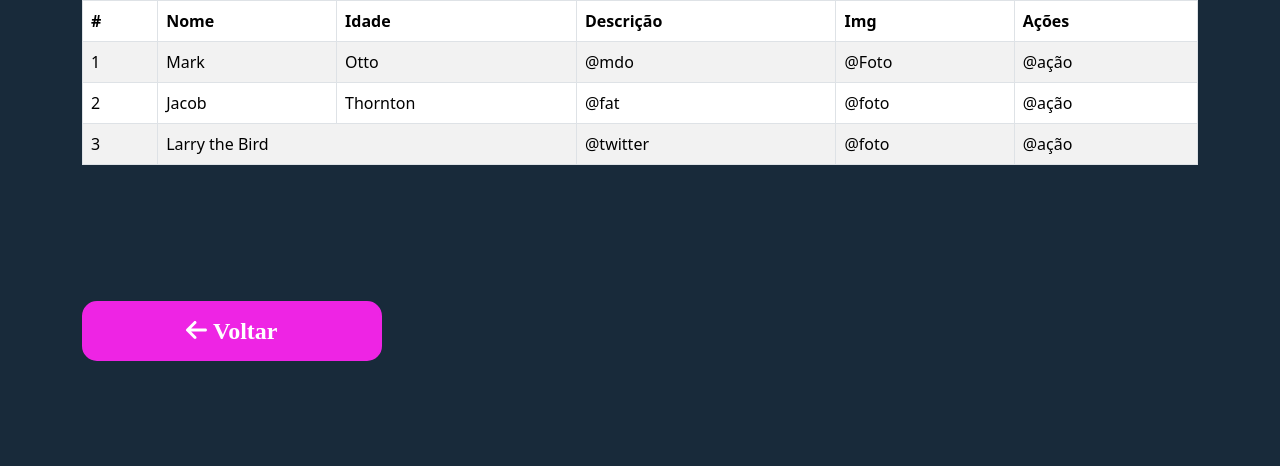
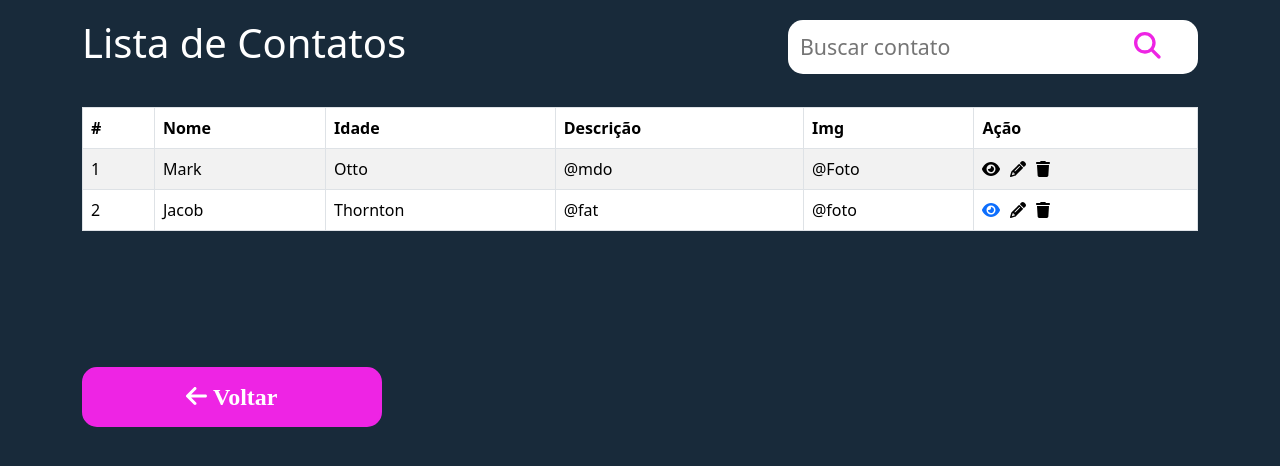
Before and after one commit to Evolumado2023/Login-usu-rio, a React (Vite) app: page /view in a window 1280 px wide. Shown: the top 466 px of the page. Built offline with nearby package versions, Linux system fonts and the light colour scheme.

Commit message:
atualizado 27/10/2023

```diff
--- a/src/App.css
+++ b/src/App.css
@@ -9,14 +9,79 @@ body{
     gap: 1em;
     padding-left: 1em;
     margin: 1em;
-
 }
 
 .container-box{
     width: 300px;
-    background-color: rgb(238, 36, 228);
+    background-color: rgb(36, 238, 194);
     padding: 10px;
     margin-bottom: 10px;
     border-radius: 10px;
     font-family: 'Times New Roman', Times, serif;
+
 }
+
+/* usado nos headers */
+.container-header{
+    margin-top: 1.2em;
+    justify-content: center;
+    justify-content: space-between;
+    display: flex;
+    align-items: center;
+
+}
+
+
+.profile-icon {
+    width: 60px; /* Tamanho desejado do círculo */
+    height: 50px;
+    background-color: #FFF;
+    border-radius: 50%;
+    display: flex;
+    align-items: center;
+    justify-content: center;
+  }
+
+
+
+
+.search{
+    padding: 10px;
+    background-color: #FFF;
+    width: 410px;
+    border-radius: 15px;
+    justify-content: center;
+    align-items: center;
+    justify-items: center;
+    justify-self: center;
+}
+
+.search input{
+    font-size: 16pt;
+    outline: none;
+}
+
+
+/*   VER STYLES */
+.dados {
+    background-color: #FFF;
+    display: flex;
+    flex-direction: column;
+    margin: 0 auto;
+    align-items: center;
+    padding: 20px;
+}
+.apresentation{
+    padding: 15px;
+    width: 1000px;
+    background-color: bisque;
+    display: flex;
+    gap: 2em;
+    justify-content: center;
+}
+
+.main-data{
+    width: 300px;
+    height: 300px;
+    background-color: aquamarine;
+}
--- a/src/App.jsx
+++ b/src/App.jsx
@@ -7,6 +7,7 @@ import CriarConta from './components/CriarConta';
 import RecuperaPas from './components/RecuperaPas';
 import Cadastrar from './components/Cadastrar';
 import View from './components/View';
+import Ver from './components/Ver';
 
 
 
@@ -20,6 +21,7 @@ function App() {
         <Route exact path='/recuperar-senha' Component={RecuperaPas} />
         <Route exact path='/cadastro' Component={Cadastrar} />
         <Route exact path='/view' Component={View} />
+        <Route exact path='/ver' Component={Ver} />
       </Routes>
     </Router>
   )
--- a/src/components/Cadastrar.jsx
+++ b/src/components/Cadastrar.jsx
@@ -2,27 +2,42 @@ import Button from 'react-bootstrap/Button';
 import Form from 'react-bootstrap/Form';
 import React, {useState} from 'react';
 import { Link } from 'react-router-dom';
+import { FontAwesomeIcon } from '@fortawesome/react-fontawesome';
+import { faUser } from '@fortawesome/free-solid-svg-icons';
 
 function Cadastrar() {
 
-  const menu = { display: "flex", justifyContent: "space-between "}
-  const item = { display: "flex", gap :"2em"}
-  const liStyle = { color: '#fff', fontSize: "16pt", listStyle: "none"}
+  //const headerStyle = { backgroundColor: "rgb(134, 245, 245)"}
+  //const menu = { display: "flex", justifyContent: "space-between "}
+  const item = { display: "flex", gap :"2em", color: "rgb(238, 36, 228)"}
+  const liStyle = { color: '#fff', fontSize: "18pt", listStyle: "none"}
+  const h1Style = { color: '#FFF'};
+  const i = { color: "rgb(238, 36, 228)" }
+  const a = { color: "#FFF", textDecoration: "none" }
 
-  const h1Style = { color: '#FFF'};
 
+
+  // <i class="fa-regular fa-user"></i> usuario
 
   return (
     <div className='container'>
-      <div style={menu} className="conatiner-menu">
+      <header>
+        <div className="container-header">
           <div className="title">
             <h1 style={h1Style}>Cadastre o seu contato</h1>
           </div>
           <div style={item} className="container-itens">
-          <li style={liStyle}>View</li>
-          <li style={liStyle}>Itens</li>
+            <li style={liStyle}>
+              <Link to={"/view"} style={a}>Contatos</Link>
+            </li>
+            <li style={liStyle}>
+              <div className="profile-icon">
+                <FontAwesomeIcon icon={faUser} style={i}/>
+              </div>
+            </li>
           </div>
         </div>
+      </header>
       <Form>
       <Form.Group className="mb-3" controlId="formBasicEmail">
         <Form.Label>Nome</Form.Label>
@@ -57,13 +72,9 @@ function Cadastrar() {
             name="foto"
           />
       </Form.Group>
-
-      <Link to={"/view"}>
       <Button variant="primary" type="submit">
         Cadastrar Contato
       </Button>
-
-      </Link>
 
     </Form>
     </div>
--- /dev/null
+++ b/src/components/Ver.jsx
@@ -0,0 +1,41 @@
+import { StyledButton } from '../assets/styles';
+import { Link } from 'react-router-dom';
+import { FontAwesomeIcon } from '@fortawesome/react-fontawesome';
+import { faArrowLeft } from '@fortawesome/free-solid-svg-icons';
+
+function Ver() {
+  return (
+    <div className="container">
+      <div className="dados">
+        <div className="apresentation">
+          <div className="main-data">
+            <p>Imagem</p>
+          </div>
+          <div className="main-data">
+            <ul>
+              <li>NOME: </li>
+              <li>IDADE: </li>
+              <li>DESCRIÇÃO:
+                <p>Lorem ipsum dolor sit amet consectetur adipisicing elit.
+                  Dolore adipisci porro illum eveniet quas similique cum?
+                  Blanditiis, dolor qui. Iusto voluptatum temporibus repudiandae
+                  minus autem, illum est veritatis aut facere.</p>
+              </li>
+            </ul>
+          </div>
+          {/*<div className="footer-data">
+            <p>FOOTER DOS DADOS</p>
+          </div>*/}
+        </div>
+      </div>
+
+
+
+      <Link to="/view">
+        <StyledButton> <FontAwesomeIcon icon={faArrowLeft} />  Voltar</StyledButton>
+      </Link>
+    </div>
+  );
+}
+
+export default Ver;
--- a/src/components/View.jsx
+++ b/src/components/View.jsx
@@ -3,12 +3,33 @@ import { StyledButton } from '../assets/styles';
 import { Link } from 'react-router-dom';
 import { FontAwesomeIcon } from '@fortawesome/react-fontawesome';
 import { faArrowLeft } from '@fortawesome/free-solid-svg-icons';
-
+import { faEye } from '@fortawesome/free-solid-svg-icons';
+import { faPencil } from '@fortawesome/free-solid-svg-icons';
+import { faTrash } from '@fortawesome/free-solid-svg-icons';
+import { faMagnifyingGlass } from '@fortawesome/free-solid-svg-icons';
 
 
 function View() {
+  const white = { color: "#fff"};
+  const m = { marginTop: "2em"}
+  const icontStyle = {color: "rgb(238, 36, 228)", fontSize: "20pt", marginLeft: "25px"};
+
   return (
     <div className="container">
+      <div className='container-header'>
+          <div className="title">
+            <h1 style={white}>Lista de Contatos</h1>
+          </div>
+          <div>
+            <div className='search'>
+              <input type="text" style={{border: "none"}} placeholder='Buscar contato'/>
+              <FontAwesomeIcon icon={faMagnifyingGlass} style={icontStyle} />
+            </div>
+          </div>
+      </div>
+
+      <div style={m}>
+
         <Table striped bordered hover>
           <thead>
             <tr>
@@ -17,7 +38,7 @@ function View() {
               <th>Idade</th>
               <th>Descrição</th>
               <th>Img</th>
-                <th>Ações</th>
+              <th>Ação</th>
             </tr>
           </thead>
           <tbody>
@@ -27,7 +48,11 @@ function View() {
               <td>Otto</td>
               <td>@mdo</td>
               <td>@Foto</td>
-                <td>@ação</td>
+              <td>
+                <FontAwesomeIcon icon={faEye} style={{ marginRight: '10px' }}/>
+                <FontAwesomeIcon icon={faPencil} style={{ marginRight: '10px' }}/>
+                <FontAwesomeIcon icon={faTrash} />
+              </td>
             </tr>
             <tr>
               <td>2</td>
@@ -35,21 +60,22 @@ function View() {
               <td>Thornton</td>
               <td>@fat</td>
               <td>@foto</td>
-                <td>@ação</td>
+              <td>
+                <Link to="/ver">
+                  <FontAwesomeIcon icon={faEye} style={{ marginRight: '10px' }} />
+                </Link>
+                <FontAwesomeIcon icon={faPencil} style={{ marginRight: '10px' }} />
+                <FontAwesomeIcon icon={faTrash} />
+              </td>
             </tr>
-              <tr>
-                <td>3</td>
-                <td colSpan={2}>Larry the Bird</td>
-                <td>@twitter</td>
-                <td>@foto</td>
-                <td>@ação</td>
-              </tr>
+
           </tbody>
 
         </Table>
-          <Link to="/cadastro">
+          <Link to="/ver">
             <StyledButton> <FontAwesomeIcon icon={faArrowLeft} />  Voltar</StyledButton>
           </Link>
+      </div>
     </div>
   );
 }
```
Also changed, not shown: src/assets/styles.js (line endings or trailing spaces). Lines whose indentation alone changed are shown as unchanged.
